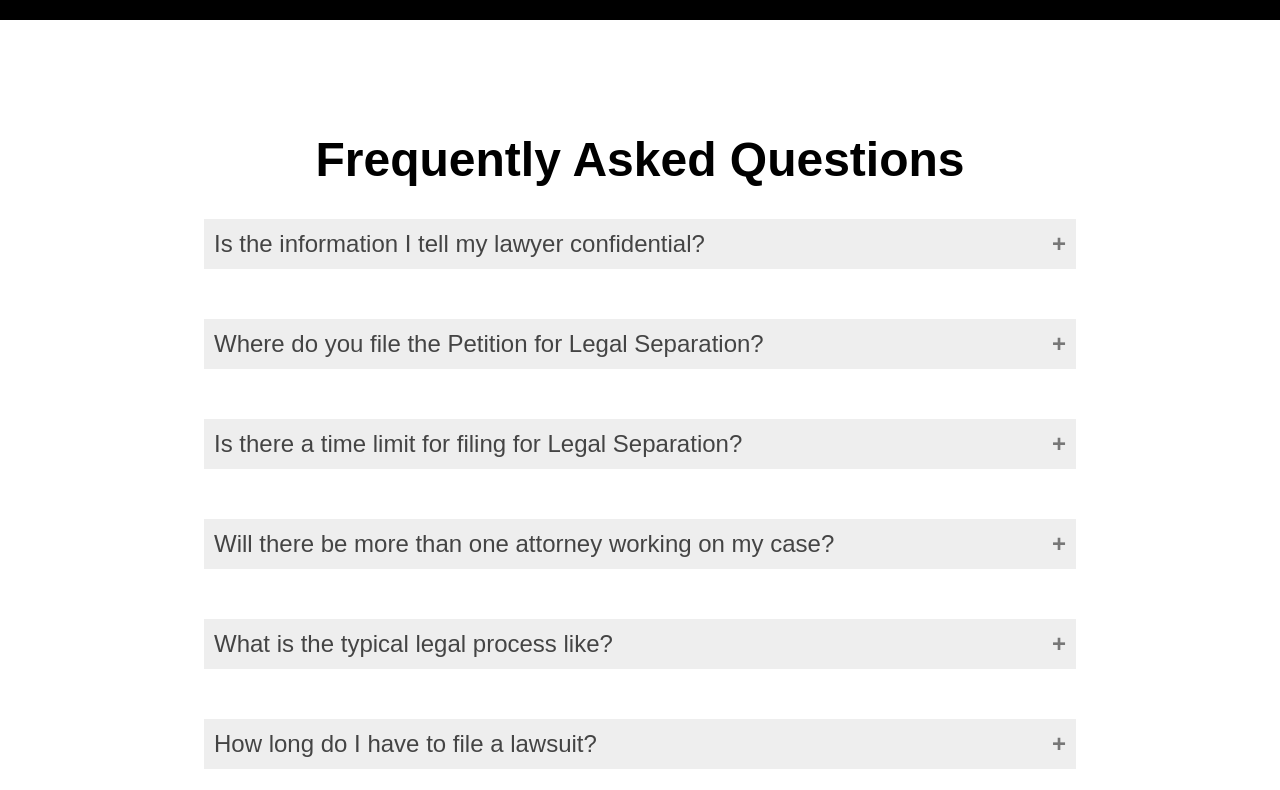
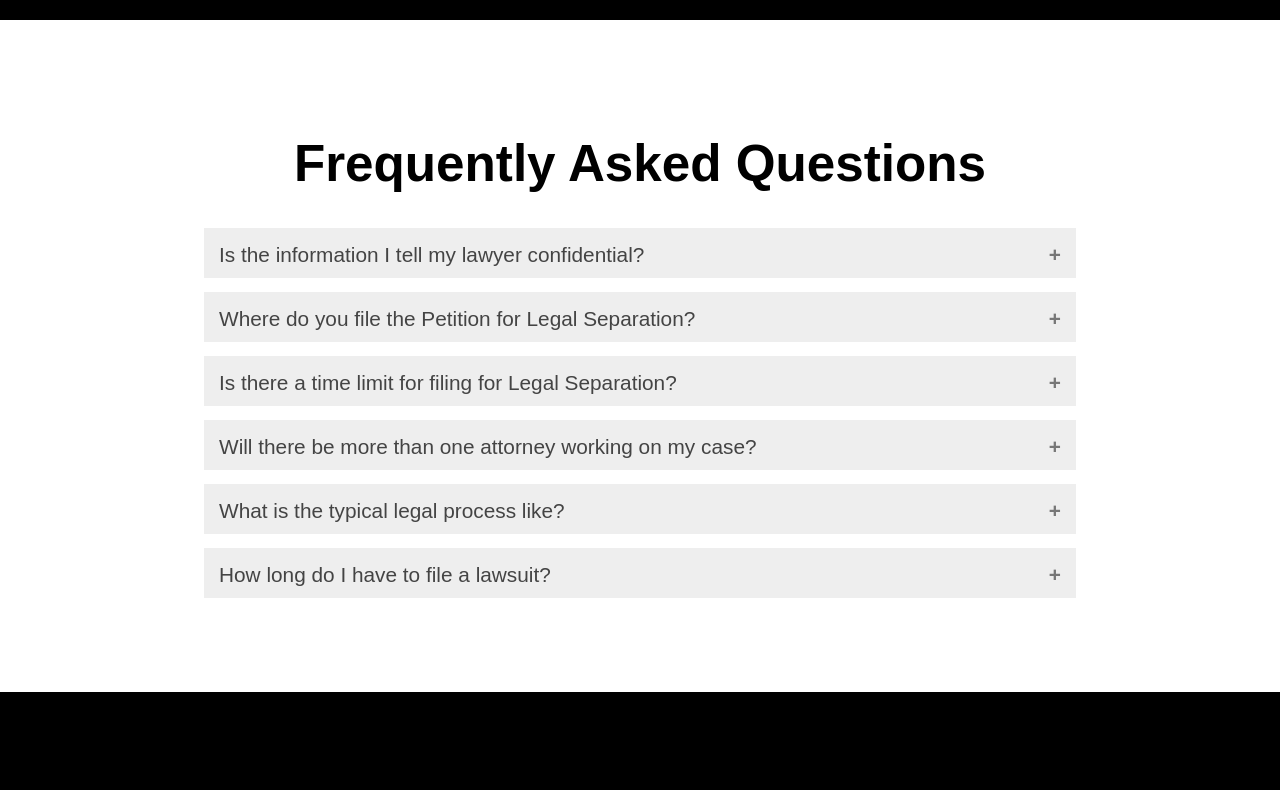
Before and after one commit to JohnMichaelMWong0411/Lawyers, a React (Create React App) app: page / in a window 1280 px wide. Shown: the part 1580-2370 px from the top of the page. Built offline with nearby package versions, Linux system fonts and the light colour scheme.

Commit message:
commit update FAQs

```diff
--- a/src/Component/FAQs/FAQs.css
+++ b/src/Component/FAQs/FAQs.css
@@ -9,7 +9,7 @@
   background-color: #eee;
   color: #444;
   cursor: pointer;
-  padding: 10px;
+  padding: 15px;
   width: 100%;
   height: 50px;
   border: none;
@@ -21,7 +21,7 @@
 
 .FAQ-container h1 {
     display: block;
-    font-size: 3em;
+    font-size: 3.2em;
     margin-block-start: 0.67em;
     margin-block-end: 0.67em;
     margin-inline-start:10px;
@@ -46,18 +46,19 @@
 }
 
 .panel {
-  padding: 0px 18px;
-  margin: 25px;
+  padding: 2px 18px;
+  margin: 5px;
   background-color: white;
   max-height: 0;
   overflow: hidden;
-  transition: max-height 0.2s ease-out;
+  transition: max-height 0.1s ease-out;
 }
 .FAQ-container button {
-  font-size: 1.5em;
+  font-size: 1.3em;
 }
 .panel p {
   white-space: pre-line;
-  font-size: 1.5em;
+  font-size: 1em;
   color: #444;
+  padding: 15px;
 }
```
